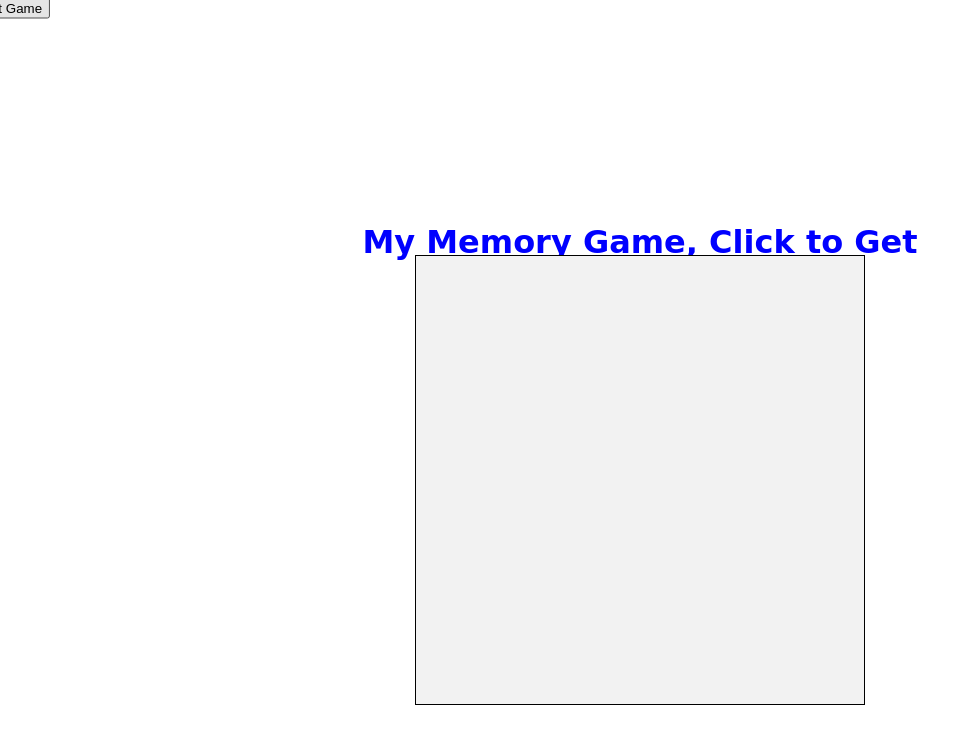
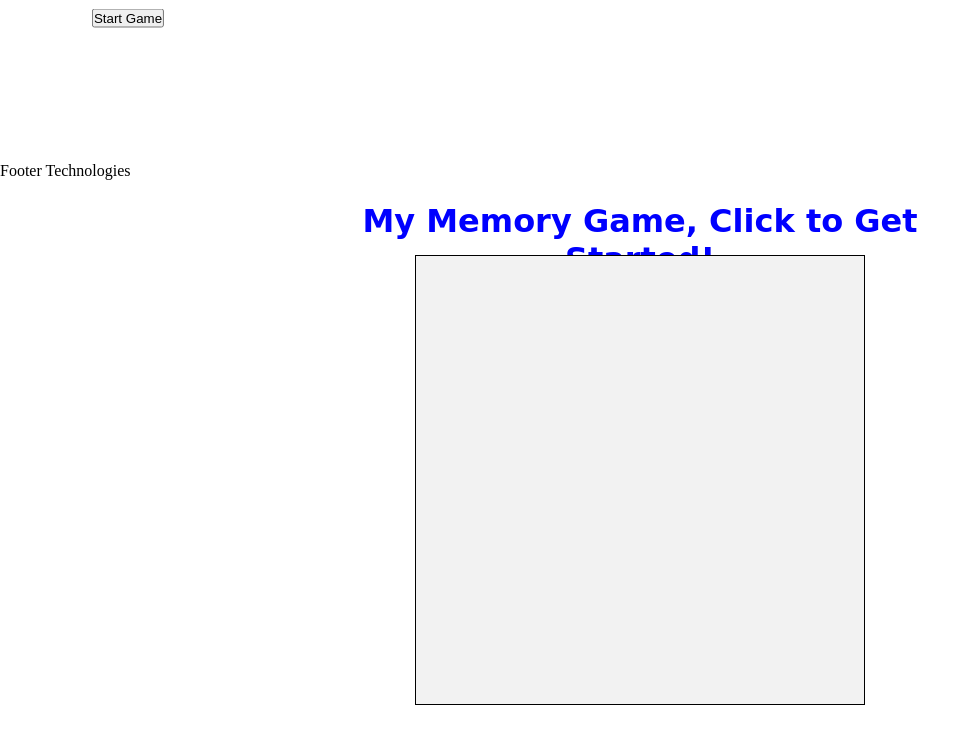
Before and after one commit to II-Paulus-II/project-week5, a website built with Vite: page client/index.html in a window 1280 px wide. Shown: the whole page, without its empty margins (0-980 px from the left). Built offline with nearby package versions, Linux system fonts and the light colour scheme.

Commit message:
added style.css

```diff
--- a/client/index.html
+++ b/client/index.html
@@ -44,15 +44,25 @@
     }
   </style>
 </head>
-<body>
-  <h1 class="gameTitle">My Memory Game, Click to Get Started!</h1>
-  <button id="startButton">Start Game</button>
-  <div class="gameScreen" id="gameScreen">
+<body class="pageBody pageBG">
+  <header>
+    <h1 class="gameTitle">My Memory Game, Click to Get Started!</h1>
+  </header>
+  <main class="mainSection">
+    <section class="leftMain pageBG">
 
-  </div>
+    </section>
+    <section class="">
+      <button id="startButton">Start Game</button>
+      <div class="gameScreen" id="gameScreen">
+      </div>
+    </section>
+    <section class="rightMain pageBG">
 
-</div>
-
-
+    </section>
+  </main>
+  <footer>
+    <p class="mainfooter">Footer Technologies</h2>
+  </footer>
 </body>
 </html>
--- /dev/null
+++ b/client/style.css
@@ -0,0 +1,21 @@
+* {
+  margin: 0;
+  padding: 0;
+  box-sizing: border-box;
+}
+
+.pageBody {
+  display: grid;
+  grid-template-rows: 1fr 8fr 1fr;
+  grid-template-columns: 1fr;
+}
+
+.pageBG {
+  background-color: white;
+}
+
+.mainSection {
+  display: grid;
+  grid-template-columns: 1fr 8fr 1fr;
+  grid-template-rows: 1fr;
+}
```
